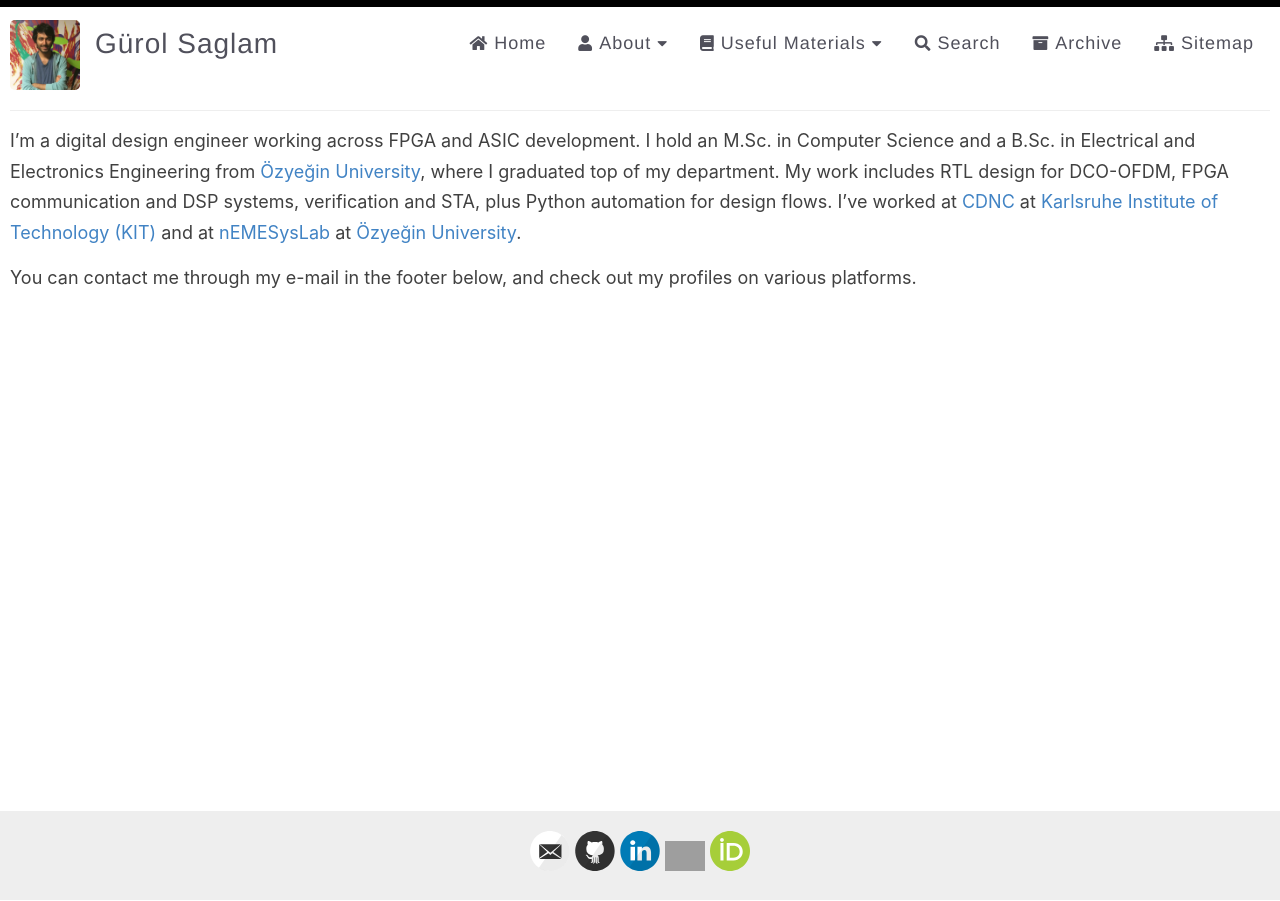
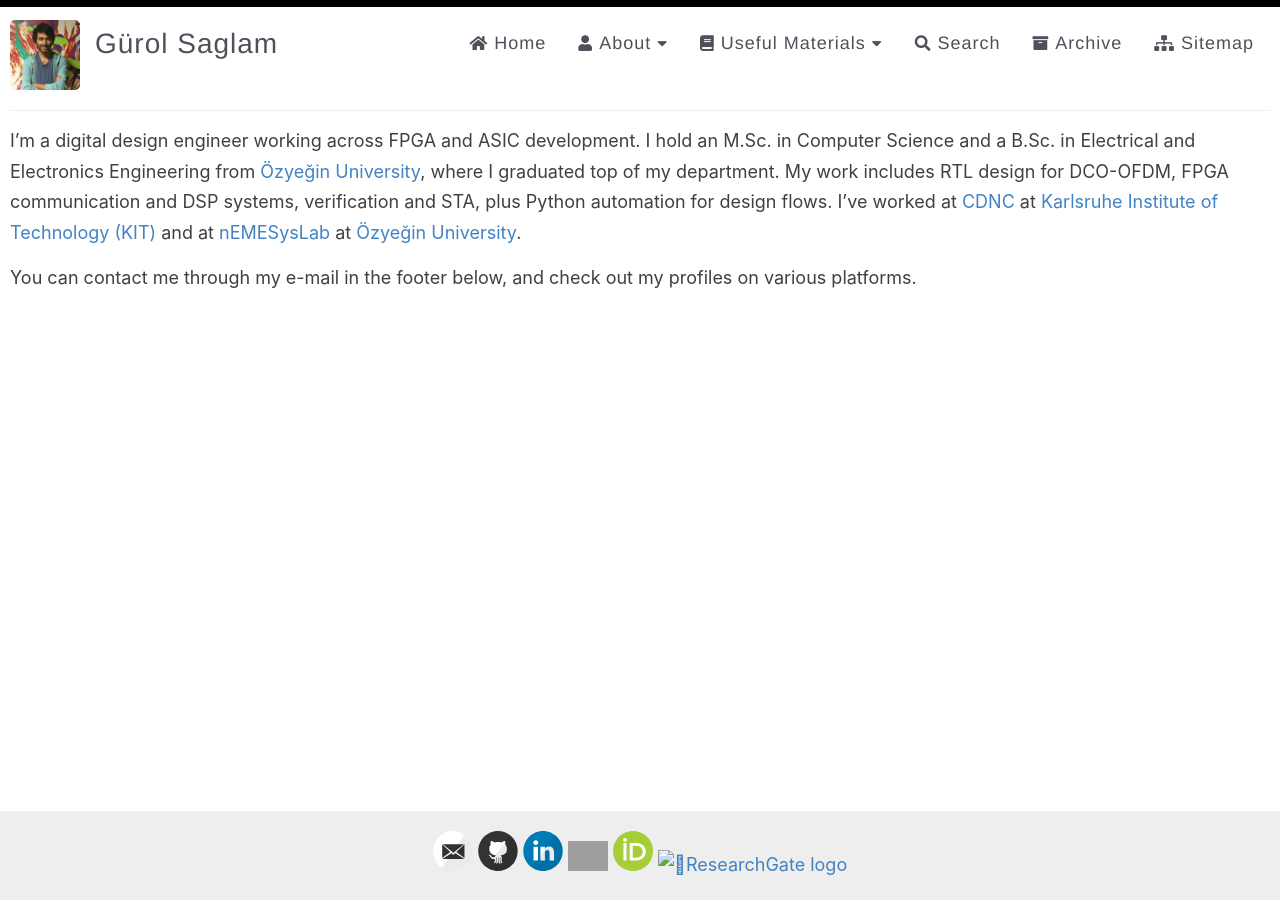
Before and after one commit to gurolsaglam/web_test, a Jekyll site: the page built from index.md, in a window 1280 px wide. Built offline with Jekyll 4.4.1, drawn with Linux system fonts in a browser that asks for light colours; grey boxes are pictures that could not be loaded.

Commit message:
researchgate added

```diff
--- a/_config.yml
+++ b/_config.yml
@@ -37,6 +37,7 @@ footer-links:
   mastodon: # <your-mastodon-instance>/@<your-user-name> eg. fosstodon.org/@username
   googlescholar: iqtPWcYAAAAJ #your google scholar profile's user id number in the profile link. For example mine is: https://scholar.google.com/citations?user=iqtPWcYAAAAJ
   orcid: 0000-0002-7762-7384
+  researchgate: Guerol-Saglam
 
 # Enter your Disqus shortname (not your username) to enable commenting on posts
 # You can find your shortname on the Settings page of your Disqus account
--- a/_includes/svg-icons.html
+++ b/_includes/svg-icons.html
@@ -15,3 +15,4 @@
 {% if site.footer-links.mastodon %}<a rel="me" href="https://{{ site.footer-links.mastodon }}" target="_blank"><i class="svg-icon mastodon"></i></a>{% endif %}
 {% if site.footer-links.googlescholar %}<a href="https://scholar.google.com/citations?user={{ site.footer-links.googlescholar }}" target="_blank"><img width="40" alt="Google Scholar logo" src="https://upload.wikimedia.org/wikipedia/commons/thumb/c/c7/Google_Scholar_logo.svg/960px-Google_Scholar_logo.svg.png"></a>{% endif %}
 {% if site.footer-links.orcid %}<a href="https://orcid.org/{{ site.footer-links.orcid }}" target="_blank"><img width="40" alt="ORCID logo" src="{{ site.baseurl }}/images/ORCID-iD_icon_vector.svg"></a>{% endif %}
+{% if site.footer-links.researchgate %}<a href="https://researchgate.net/profile/{{ site.footer-links.researchgate }}" target="_blank"><img class="fa-brands fa-researchgate" width="40" alt="ResearchGate logo"></a>{% endif %}
```
